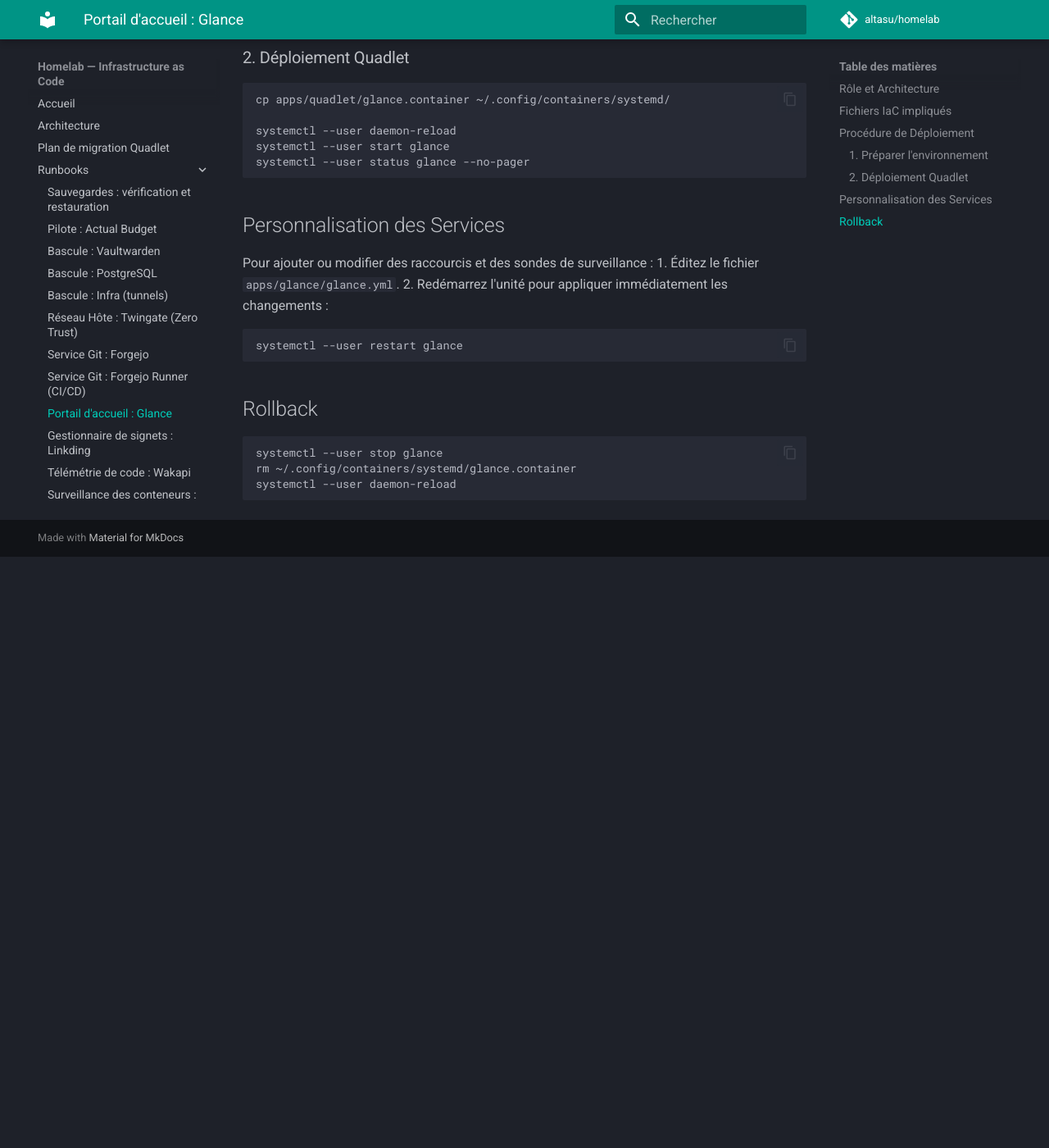
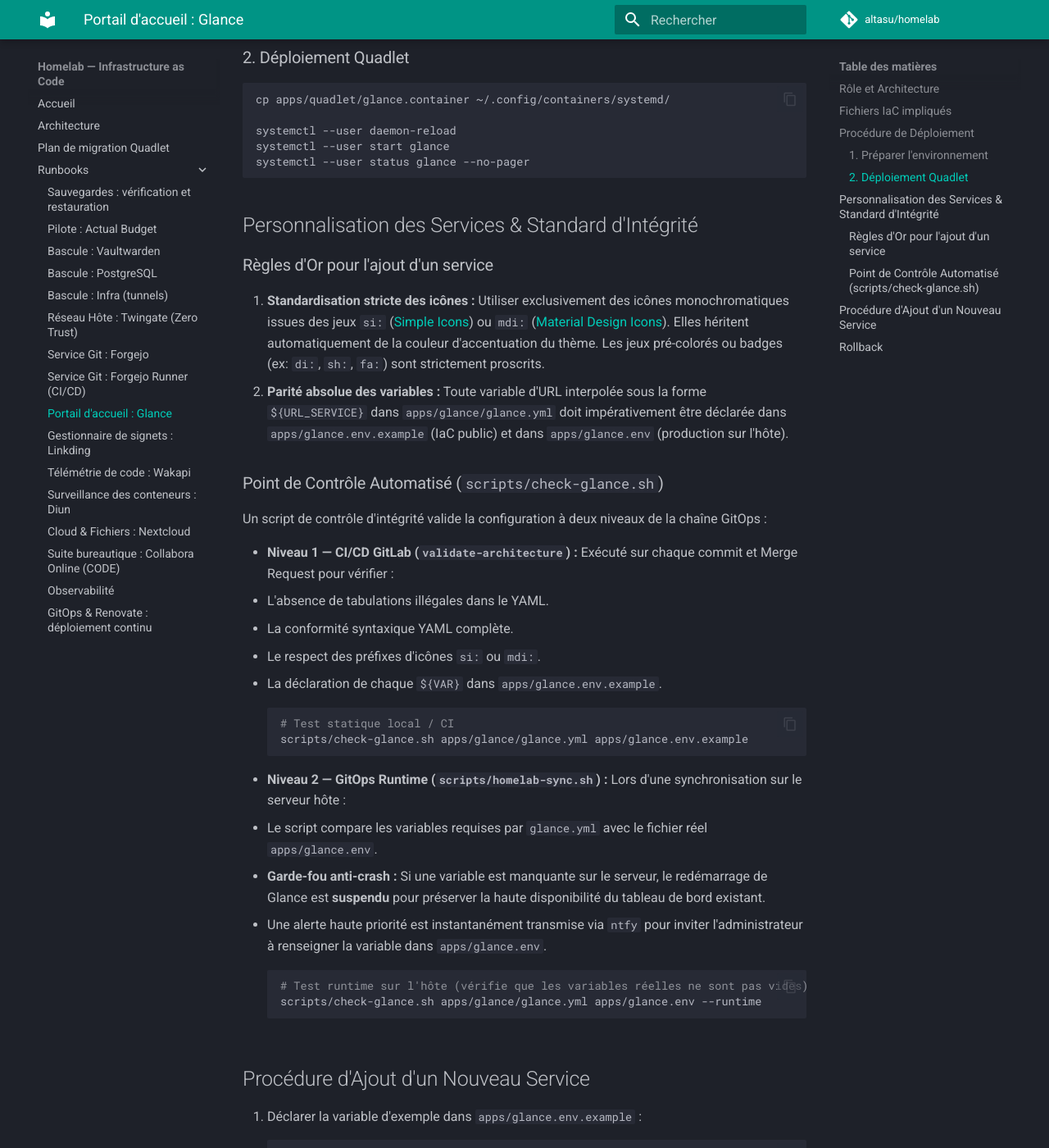
Before and after one commit to altasu/homelab, an MkDocs documentation site: the page built from docs/runbooks/quadlet-glance.md, in a window 1280 px wide and 1400 px high, scrolled down 1430 px. Shown: the whole window at 82% size. Built offline with MkDocs 1.6.1 and Material for MkDocs 9.7.7, drawn with Linux system fonts in a browser that asks for light colours; comment, search, counter and statistics services are not loaded; before the commit the page ends 2109 px from its top, so only the background shows below that; some of the changed text lies outside the part shown.

Commit message:
ci(glance): ajouter un point de contrôle automatisé et une protection anti-crash

````diff
--- a/.gitlab-ci.yml
+++ b/.gitlab-ci.yml
@@ -11,7 +11,7 @@ validate-architecture:
   stage: test
   image: alpine:latest
   script:
-    - apk add --no-cache bash
+    - apk add --no-cache bash py3-yaml
     - |
       echo "Vérification de la présence des fichiers .env.example..."
       MISSING=0
@@ -44,6 +44,10 @@ validate-architecture:
       else
         echo "✅ Tous les dossiers de déploiement possèdent un .env.example."
       fi
+    - |
+      echo "Contrôle de conformité et garde-fou du tableau de bord Glance..."
+      chmod +x scripts/check-glance.sh
+      ./scripts/check-glance.sh apps/glance/glance.yml apps/glance.env.example
   rules:
     - if: $CI_PIPELINE_SOURCE == "push" || $CI_PIPELINE_SOURCE == "merge_request_event"
 
--- a/docs/runbooks/quadlet-glance.md
+++ b/docs/runbooks/quadlet-glance.md
@@ -48,14 +48,58 @@ systemctl --user start glance
 systemctl --user status glance --no-pager
 ```
 
-## Personnalisation des Services
+## Personnalisation des Services & Standard d'Intégrité
 
-Pour ajouter ou modifier des raccourcis et des sondes de surveillance :
-1. Éditez le fichier `apps/glance/glance.yml`.
-2. Redémarrez l'unité pour appliquer immédiatement les changements :
-```bash
-systemctl --user restart glance
-```
+### Règles d'Or pour l'ajout d'un service
+1. **Standardisation stricte des icônes :** Utiliser exclusivement des icônes monochromatiques issues des jeux `si:` ([Simple Icons](https://simpleicons.org/)) ou `mdi:` ([Material Design Icons](https://pictogrammers.com/library/mdi/)). Elles héritent automatiquement de la couleur d'accentuation du thème. Les jeux pré-colorés ou badges (ex: `di:`, `sh:`, `fa:`) sont strictement proscrits.
+2. **Parité absolue des variables :** Toute variable d'URL interpolée sous la forme `${URL_SERVICE}` dans `apps/glance/glance.yml` doit impérativement être déclarée dans `apps/glance.env.example` (IaC public) et dans `apps/glance.env` (production sur l'hôte).
+
+### Point de Contrôle Automatisé (`scripts/check-glance.sh`)
+
+Un script de contrôle d'intégrité valide la configuration à deux niveaux de la chaîne GitOps :
+
+- **Niveau 1 — CI/CD GitLab (`validate-architecture`) :**
+  Exécuté sur chaque commit et Merge Request pour vérifier :
+  - L'absence de tabulations illégales dans le YAML.
+  - La conformité syntaxique YAML complète.
+  - Le respect des préfixes d'icônes `si:` ou `mdi:`.
+  - La déclaration de chaque `${VAR}` dans `apps/glance.env.example`.
+  ```bash
+  # Test statique local / CI
+  scripts/check-glance.sh apps/glance/glance.yml apps/glance.env.example
+  ```
+
+- **Niveau 2 — GitOps Runtime (`scripts/homelab-sync.sh`) :**
+  Lors d'une synchronisation sur le serveur hôte :
+  - Le script compare les variables requises par `glance.yml` avec le fichier réel `apps/glance.env`.
+  - **Garde-fou anti-crash :** Si une variable est manquante sur le serveur, le redémarrage de Glance est **suspendu** pour préserver la haute disponibilité du tableau de bord existant.
+  - Une alerte haute priorité est instantanément transmise via `ntfy` pour inviter l'administrateur à renseigner la variable dans `apps/glance.env`.
+  ```bash
+  # Test runtime sur l'hôte (vérifie que les variables réelles ne sont pas vides)
+  scripts/check-glance.sh apps/glance/glance.yml apps/glance.env --runtime
+  ```
+
+## Procédure d'Ajout d'un Nouveau Service
+
+1. Déclarer la variable d'exemple dans `apps/glance.env.example` :
+   ```ini
+   URL_NOUVEAU_SERVICE=https://service.votre-domaine.com
+   ```
+2. Ajouter le raccourci ou le moniteur dans `apps/glance/glance.yml` :
+   ```yaml
+   - title: Nouveau Service
+     icon: si:monochromeicon
+     url: ${URL_NOUVEAU_SERVICE}
+   ```
+3. Vérifier localement la conformité :
+   ```bash
+   ./scripts/check-glance.sh
+   ```
+4. Une fois la MR fusionnée sur `main`, ajouter l'URL de production dans `apps/glance.env` sur l'hôte avant ou après la synchronisation :
+   ```bash
+   echo "URL_NOUVEAU_SERVICE=https://service.altasworld.com" >> apps/glance.env
+   systemctl --user restart glance
+   ```
 
 ## Rollback
 
````
Also changed, not shown: docs/runbooks/gitops-renovate-sync.md (+1 -0 lines), 2 other files.
